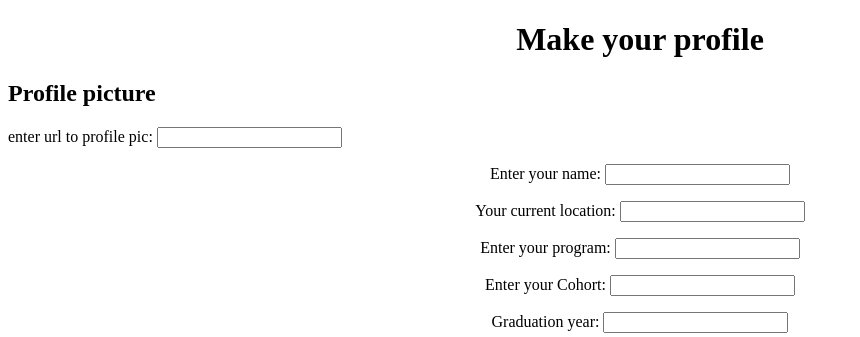
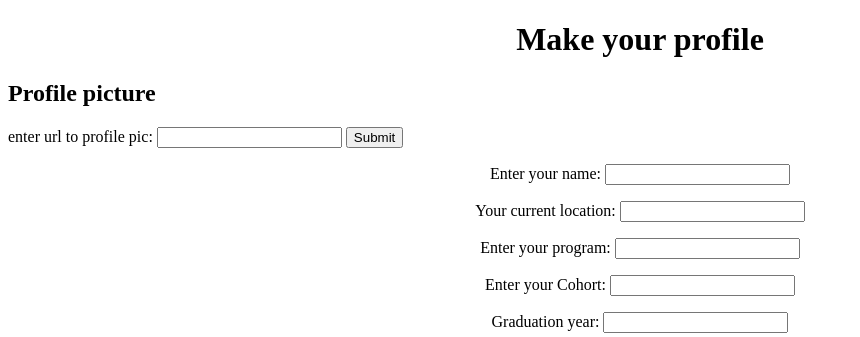
Before and after one commit to Boboston98/Cohort-Forum, a Python web app: template cohort-forum/templates/profile.html in a window 1280 px wide. Shown: the top 337 px of the page, without its empty margins (0-860 px from the left). Run offline with Jinja, Linux system fonts and the light colour scheme; the template is opened without the code that fills it, so the values that code supplies are empty.

Commit message:
added a submit putton to profile.html

```diff
--- a/cohort-forum/templates/profile.html
+++ b/cohort-forum/templates/profile.html
@@ -9,7 +9,7 @@
     <p>enter url to profile pic: <input type="text" name="image" value=""></p>  -->
     <center><h1>Make your profile</h1></center>
     <h2>Profile picture</h2>
-    <p>enter url to profile pic: <input type="text" name="image" value=""></p>
+    <p>enter url to profile pic: <input type="text" name="image" value=""> <input type="Submit"  value="Submit"></p>
     <center><p>Enter your name: <input type="text" name="name" value=""></p>
     <p>Your current location: <input type="text" name="current_location" value=""></p>
     <p>Enter your program: <input type="text" name="program" value=""></p>
```
